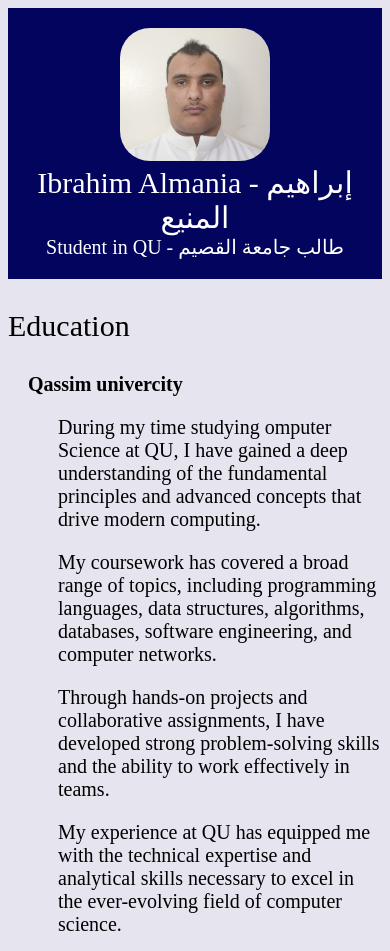
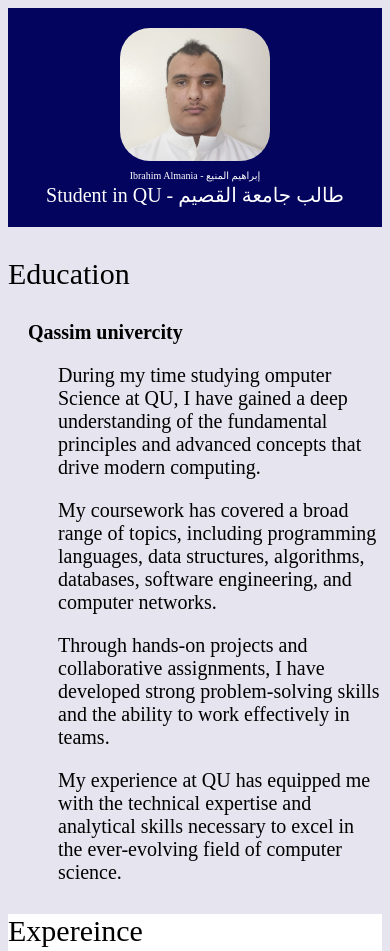
Before and after one commit to IbrahimAlmanea/CV, a plain HTML site: page index.html in a window 390 px wide. Shown: the top 951 px of the page. Drawn offline with Linux system fonts and the light colour scheme.

Commit message:
Update style.css

```diff
--- a/style.css
+++ b/style.css
@@ -247,10 +247,10 @@ body {
 	}
 }
 
-@media only screen and (max-width: 768px) {
+@media(max-width: 768px) {
 
 	.head-name {
-		font-size: 30px;
+		font-size: 10px;
 	}
 
 	.head-statment {
```
